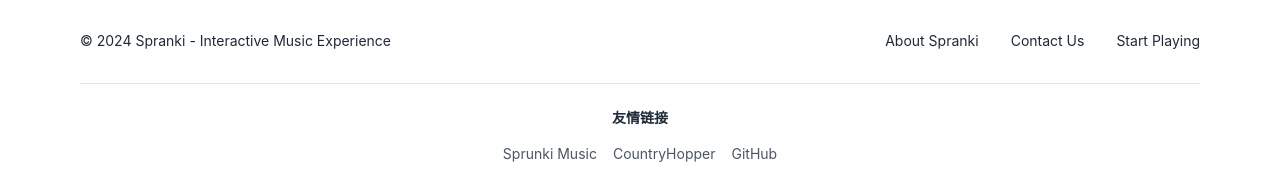
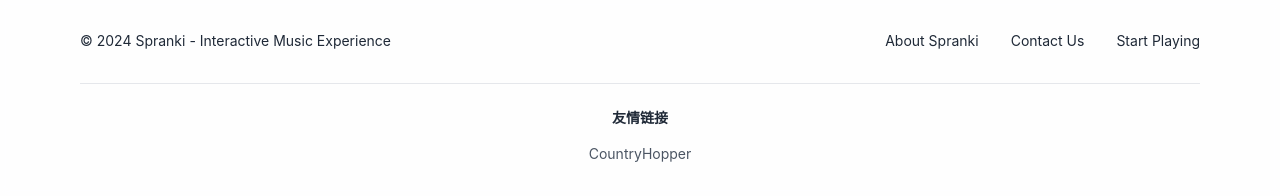
Before and after one commit to slideology/spranki, a Flask app: page /about in a window 1280 px wide. Shown: the part 1667-1863 px from the top of the page. Run offline with Flask 3, Linux system fonts and the light colour scheme; some libraries are stand-ins or nearby versions.

Commit message:
Update friendly links
- Remove Sprunki Music and GitHub links
- Keep only CountryHopper link

```diff
--- a/templates/base.html
+++ b/templates/base.html
@@ -100,9 +100,7 @@
                 <div class="border-t border-gray-200 dark:border-gray-700 pt-6">
                     <h3 class="text-sm font-semibold mb-4 text-center">友情链接</h3>
                     <div class="flex flex-wrap justify-center gap-4">
-                        <a href="https://r.sprunki.im/" class="text-sm text-gray-600 dark:text-gray-400 hover:text-blue-500 dark:hover:text-blue-400 transition-colors">Sprunki Music</a>
                         <a href="https://countryhopper.online/" class="text-sm text-gray-600 dark:text-gray-400 hover:text-blue-500 dark:hover:text-blue-400 transition-colors">CountryHopper</a>
-                        <a href="https://github.com/slideology" class="text-sm text-gray-600 dark:text-gray-400 hover:text-blue-500 dark:hover:text-blue-400 transition-colors">GitHub</a>
                     </div>
                 </div>
             </div>
```
